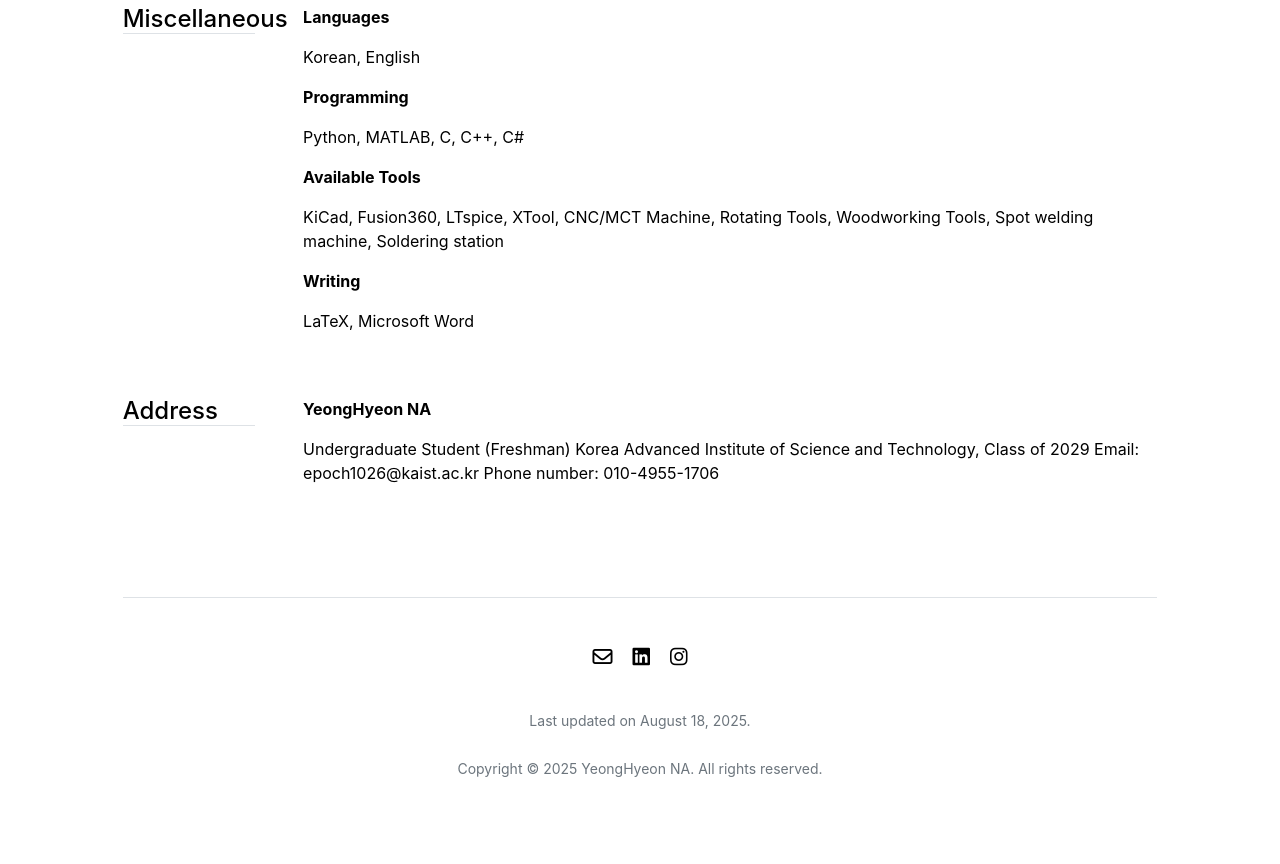
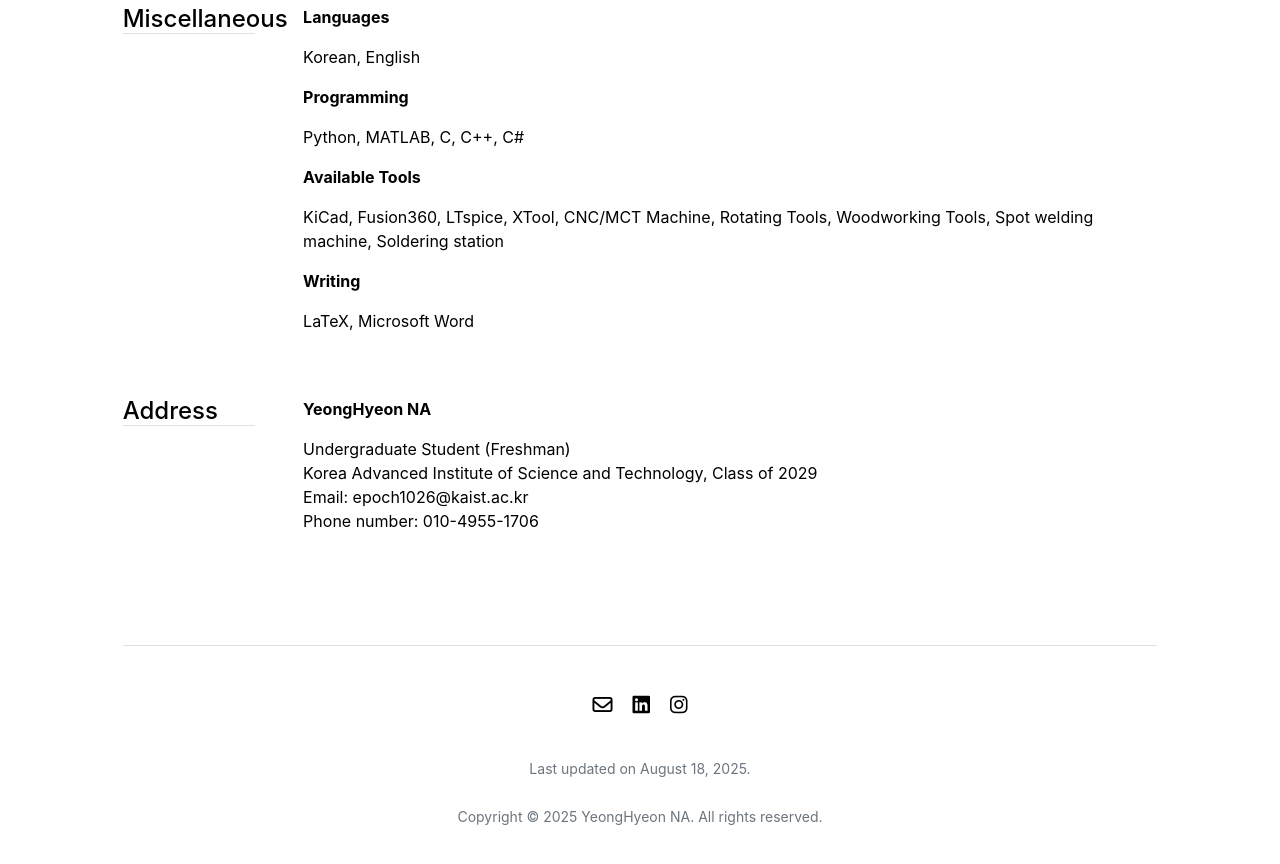
Before and after one commit to ynghyn-na/ynghyn-na.github.io, a Jekyll site: the page built from cv.md, in a window 1280 px wide and 900 px high, scrolled down 2855 px. Shown: the top 864 px of the window. Built offline with Jekyll 4.4.1, drawn with Linux system fonts in a browser that asks for light colours.

```diff
--- a/_data/cv/address.yml
+++ b/_data/cv/address.yml
@@ -1,5 +1,5 @@
 - title: 'YeongHyeon NA'
-  description: 'Undergraduate Student (Freshman)
-  Korea Advanced Institute of Science and Technology, Class of 2029
-  Email: epoch1026@kaist.ac.kr
+  description: 'Undergraduate Student (Freshman)<br>
+  Korea Advanced Institute of Science and Technology, Class of 2029<br>
+  Email: epoch1026@kaist.ac.kr<br>
   Phone number: 010-4955-1706'
```
